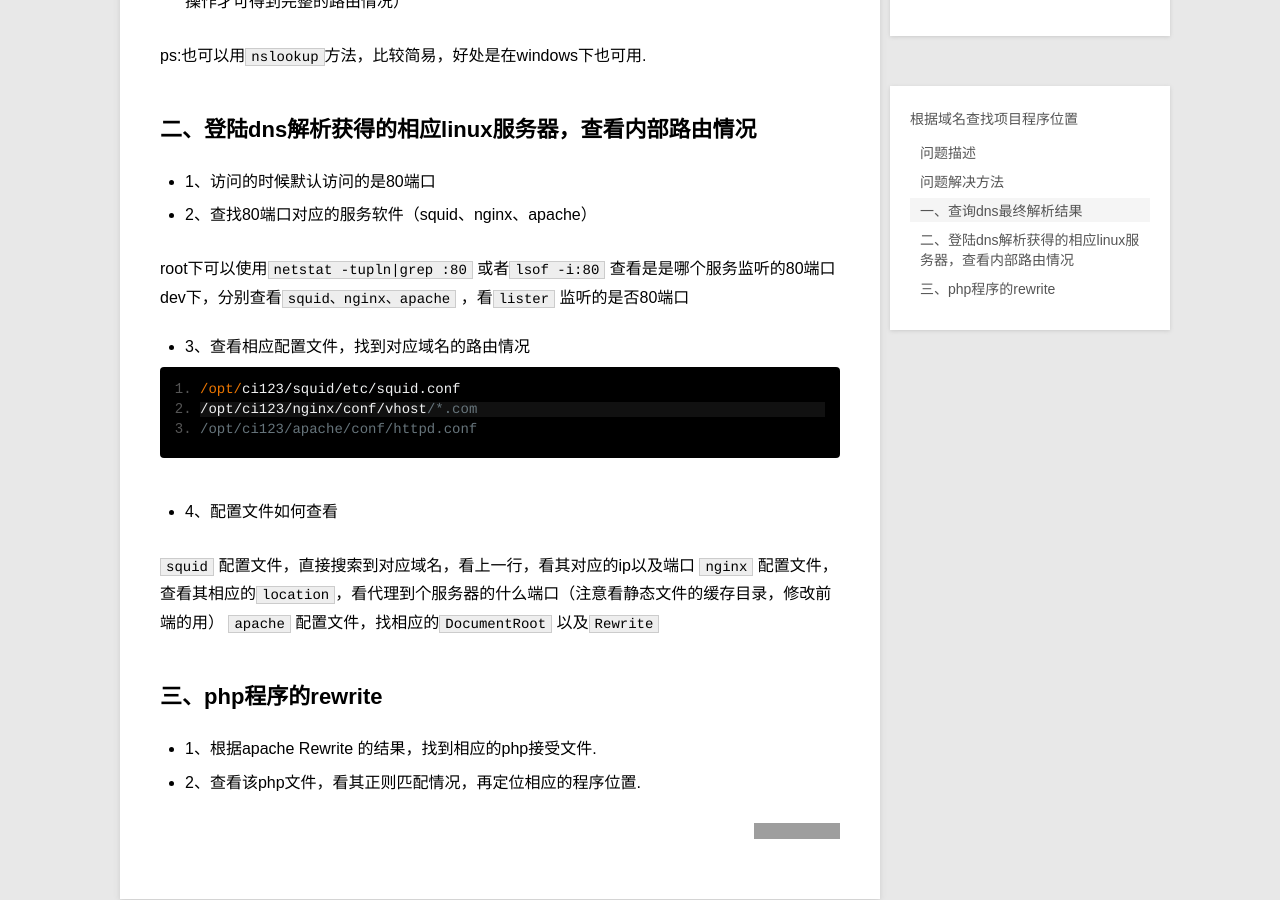
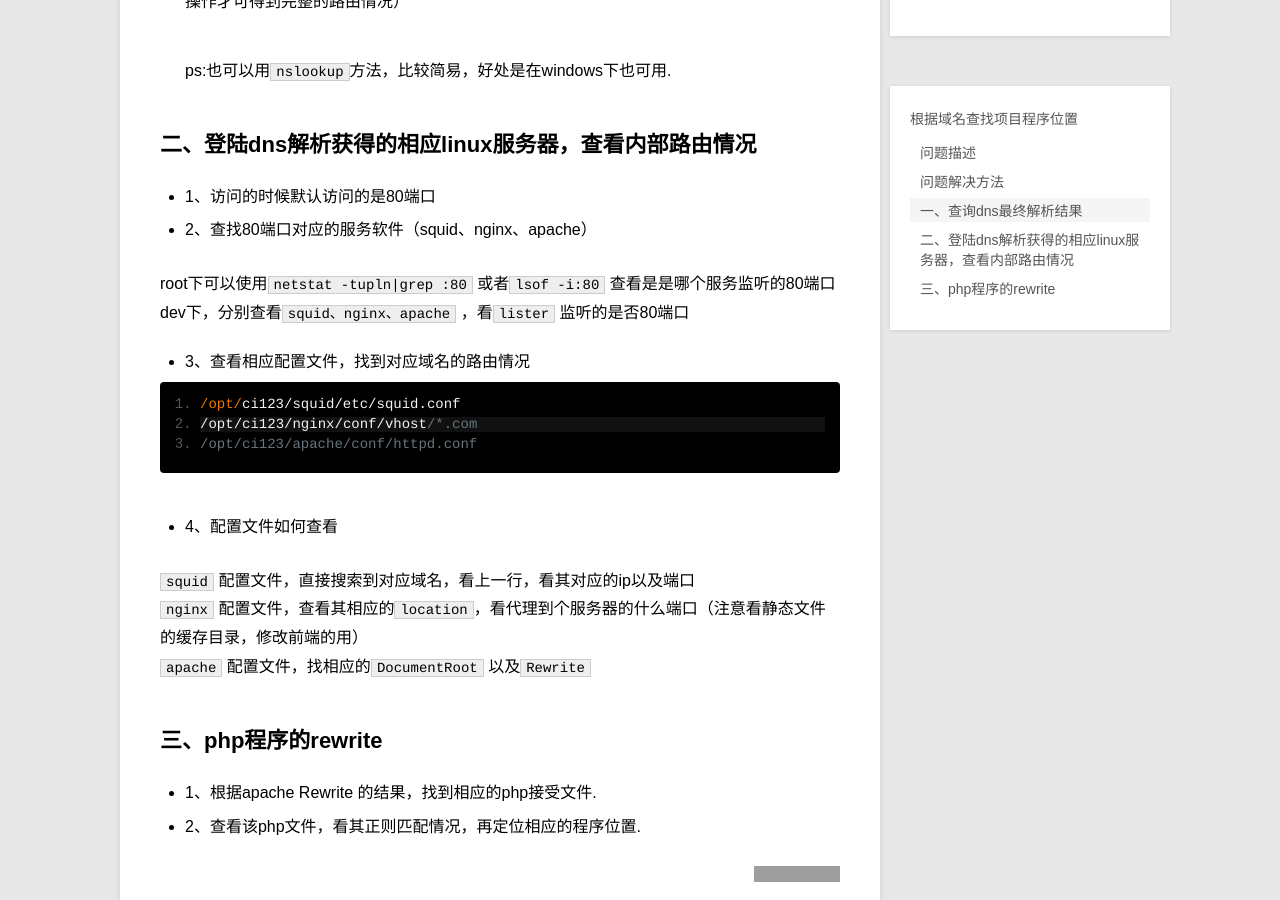
Before and after one commit to geeklive/geeklive.github.io, a Jekyll site: the page built from _posts/2014-06-09-locate_program_according_to_domain_name.md, in a window 1280 px wide and 900 px high, scrolled down 746 px. Built offline with Jekyll 4.4.1, drawn with Linux system fonts in a browser that asks for light colours; Markdown is read by kramdown in place of the engine named in the settings; comment, search, counter and statistics services are not loaded; grey boxes are pictures that could not be loaded.

```diff
--- a/_posts/2014-06-09-locate_program_according_to_domain_name.md
+++ b/_posts/2014-06-09-locate_program_according_to_domain_name.md
@@ -19,14 +19,14 @@ category: blog
 
 * 3、查看最后的A记录，即dns的最终解析到的服务器地址（可能会有多个，需要多次执行后续操作才可得到完整的路由情况）
 
-ps:也可以用`nslookup`方法，比较简易，好处是在windows下也可用.
+	ps:也可以用`nslookup`方法，比较简易，好处是在windows下也可用.
 
 ## 二、登陆dns解析获得的相应linux服务器，查看内部路由情况
 
 * 1、访问的时候默认访问的是80端口
 * 2、查找80端口对应的服务软件（squid、nginx、apache）
 
-root下可以使用`netstat -tupln|grep :80` 或者`lsof -i:80` 查看是是哪个服务监听的80端口
+root下可以使用`netstat -tupln|grep :80` 或者`lsof -i:80` 查看是是哪个服务监听的80端口<br/>
 dev下，分别查看`squid、nginx、apache` ，看`lister` 监听的是否80端口
 
 * 3、查看相应配置文件，找到对应域名的路由情况
@@ -39,8 +39,8 @@ dev下，分别查看`squid、nginx、apache` ，看`lister` 监听的是否80
 
 * 4、配置文件如何查看
 
-`squid` 配置文件，直接搜索到对应域名，看上一行，看其对应的ip以及端口
-`nginx` 配置文件，查看其相应的`location`，看代理到个服务器的什么端口（注意看静态文件的缓存目录，修改前端的用）
+`squid` 配置文件，直接搜索到对应域名，看上一行，看其对应的ip以及端口<br/>
+`nginx` 配置文件，查看其相应的`location`，看代理到个服务器的什么端口（注意看静态文件的缓存目录，修改前端的用）<br/>
 `apache` 配置文件，找相应的`DocumentRoot` 以及`Rewrite`
 
 ## 三、php程序的rewrite
```
